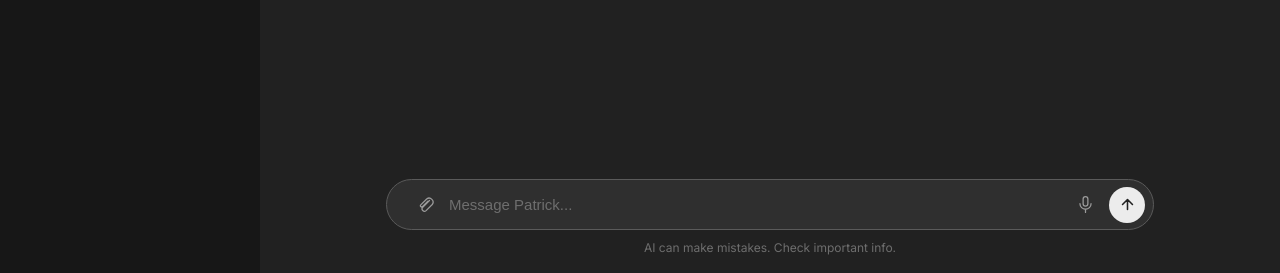
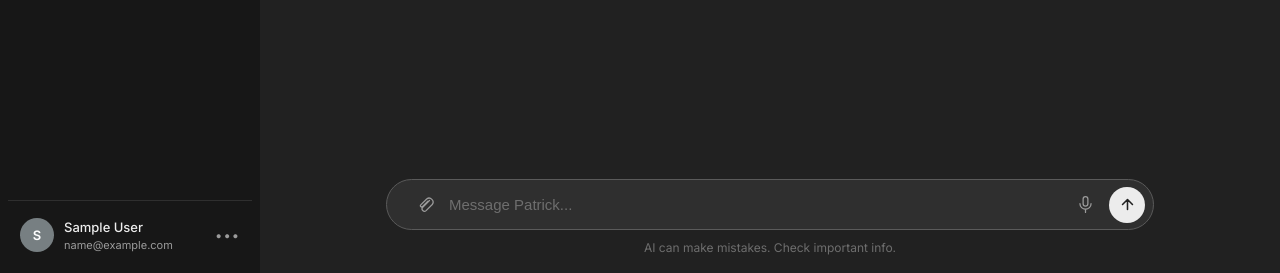
Before and after one commit to 10cpulkitpal-stack/patrick, a Flask app: page / in a window 1280 px wide. Shown: the part 527-800 px from the top of the page. Run offline with Flask 3, Linux system fonts and the light colour scheme; the visitor is signed in with stand-in values (Sample User, id 1); tables that the repository leaves empty hold one stand-in row (values such as "Sample post"); data that the repository does not hold is empty; some libraries are stand-ins or nearby versions.

Commit message:
Add user profile and password settings

```diff
--- a/app.py
+++ b/app.py
@@ -100,9 +100,22 @@ def init_db():
                 id VARCHAR(36) PRIMARY KEY,
                 email VARCHAR(320) NOT NULL UNIQUE,
                 password_hash TEXT NOT NULL,
-                created_at DOUBLE PRECISION NOT NULL
+                created_at DOUBLE PRECISION NOT NULL,
+                display_name VARCHAR(120),
+                auth_provider VARCHAR(20) NOT NULL DEFAULT 'password'
             )
         """))
+        # Add profile fields to existing databases without changing user data.
+        user_columns = {row["name"] for row in conn.execute(text("PRAGMA table_info(users)")).mappings()} if DATABASE_URL.startswith("sqlite") else {
+            row["column_name"] for row in conn.execute(text("""
+                SELECT column_name FROM information_schema.columns
+                WHERE table_name = 'users' AND table_schema = current_schema()
+            """)).mappings()
+        }
+        if "display_name" not in user_columns:
+            conn.execute(text("ALTER TABLE users ADD COLUMN display_name VARCHAR(120)"))
+        if "auth_provider" not in user_columns:
+            conn.execute(text("ALTER TABLE users ADD COLUMN auth_provider VARCHAR(20) NOT NULL DEFAULT 'password'"))
         conn.execute(text("""
             CREATE TABLE IF NOT EXISTS chats (
                 id VARCHAR(36) PRIMARY KEY,
@@ -132,7 +145,7 @@ def current_user():
     if not user_id:
         return None
     with engine.connect() as conn:
-        row = conn.execute(text("SELECT id, email FROM users WHERE id = :id"), {"id": user_id}).mappings().first()
+        row = conn.execute(text("SELECT id, email, display_name, auth_provider FROM users WHERE id = :id"), {"id": user_id}).mappings().first()
     return dict(row) if row else None
 
 
@@ -177,7 +190,43 @@ def me():
     user = current_user()
     if not user:
         return jsonify({"authenticated": False}), 401
-    return jsonify({"authenticated": True, "user": {"id": user["id"], "email": user["email"]}})
+    return jsonify({"authenticated": True, "user": user})
+
+
+@app.route("/api/profile", methods=["PATCH"])
+@login_required
+def update_profile():
+    user = current_user()
+    data = request.get_json(silent=True) or {}
+    display_name = (data.get("name") or "").strip()
+    if not display_name or len(display_name) > 120:
+        return jsonify({"error": "Name must be between 1 and 120 characters."}), 400
+    with engine.begin() as conn:
+        conn.execute(text("UPDATE users SET display_name = :name WHERE id = :id"), {"name": display_name, "id": user["id"]})
+    return jsonify({"name": display_name, "email": user["email"]})
+
+
+@app.route("/api/profile/password", methods=["POST"])
+@login_required
+def update_password():
+    user = current_user()
+    data = request.get_json(silent=True) or {}
+    current_password = data.get("current_password") or ""
+    new_password = data.get("new_password") or ""
+    google_verified_recently = time.time() - session.get("google_verified_at", 0) < 300
+    if len(new_password) < 8:
+        return jsonify({"error": "New password must be at least 8 characters."}), 400
+
+    with engine.begin() as conn:
+        row = conn.execute(text("SELECT password_hash, auth_provider FROM users WHERE id = :id"), {"id": user["id"]}).mappings().first()
+        if row["auth_provider"] != "google" and not google_verified_recently and not check_password_hash(row["password_hash"], current_password):
+            return jsonify({"error": "Current password is incorrect."}), 400
+        provider = "both" if row["auth_provider"] == "google" else row["auth_provider"]
+        conn.execute(text("UPDATE users SET password_hash = :password_hash, auth_provider = :provider WHERE id = :id"), {
+            "password_hash": generate_password_hash(new_password), "provider": provider, "id": user["id"]
+        })
+    session.pop("google_verified_at", None)
+    return jsonify({"status": "ok"})
 
 
 @app.route("/api/auth/register", methods=["POST"])
@@ -185,18 +234,21 @@ def register():
     data = request.get_json(silent=True) or {}
     email = (data.get("email") or "").strip().lower()
     password = data.get("password") or ""
+    display_name = (data.get("name") or "").strip()
 
     if "@" not in email or len(email) > 320:
         return jsonify({"error": "Enter a valid email address."}), 400
     if len(password) < 8:
         return jsonify({"error": "Password must be at least 8 characters."}), 400
+    if not display_name or len(display_name) > 120:
+        return jsonify({"error": "Name must be between 1 and 120 characters."}), 400
 
     try:
         with engine.begin() as conn:
             user_id = str(uuid.uuid4())
             conn.execute(
-                text("INSERT INTO users (id, email, password_hash, created_at) VALUES (:id, :email, :password_hash, :created_at)"),
-                {"id": user_id, "email": email, "password_hash": generate_password_hash(password), "created_at": time.time()},
+                text("INSERT INTO users (id, email, password_hash, created_at, display_name, auth_provider) VALUES (:id, :email, :password_hash, :created_at, :name, 'password')"),
+                {"id": user_id, "email": email, "password_hash": generate_password_hash(password), "created_at": time.time(), "name": display_name},
             )
     except IntegrityError:
         return jsonify({"error": "An account with that email already exists."}), 409
@@ -204,7 +256,7 @@ def register():
     session.clear()
     session["user_id"] = user_id
     session.permanent = True
-    return jsonify({"authenticated": True, "user": {"id": user_id, "email": email}}), 201
+    return jsonify({"authenticated": True, "user": {"id": user_id, "email": email, "display_name": display_name}}), 201
 
 
 @app.route("/api/auth/login", methods=["POST"])
@@ -254,27 +306,32 @@ def google_callback():
 
         with engine.begin() as conn:
             row = conn.execute(
-                text("SELECT id FROM users WHERE email = :email"), {"email": email}
+                text("SELECT id, display_name FROM users WHERE email = :email"), {"email": email}
             ).mappings().first()
             if row:
                 user_id = row["id"]
+                conn.execute(text("UPDATE users SET auth_provider = 'both', display_name = COALESCE(NULLIF(display_name, ''), :name) WHERE id = :id"), {
+                    "name": (profile.get("name") or "")[:120], "id": user_id
+                })
             else:
                 user_id = str(uuid.uuid4())
                 conn.execute(
                     text("""
-                        INSERT INTO users (id, email, password_hash, created_at)
-                        VALUES (:id, :email, :password_hash, :created_at)
+                        INSERT INTO users (id, email, password_hash, created_at, display_name, auth_provider)
+                        VALUES (:id, :email, :password_hash, :created_at, :name, 'google')
                     """),
                     {
                         "id": user_id,
                         "email": email,
                         "password_hash": generate_password_hash(uuid.uuid4().hex),
                         "created_at": time.time(),
+                        "name": (profile.get("name") or "")[:120],
                     },
                 )
 
         session.clear()
         session["user_id"] = user_id
+        session["google_verified_at"] = time.time()
         session.permanent = True
         return redirect(url_for("index"))
     except Exception:
@@ -294,9 +351,11 @@ def logout():
 @app.route("/")
 def index():
     # Keep authentication completely separate from the chat page.
-    if not current_user():
+    user = current_user()
+    if not user:
         return redirect(url_for("signin"))
-    return render_template("index.html")
+    can_set_password = user["auth_provider"] == "google" or time.time() - session.get("google_verified_at", 0) < 300
+    return render_template("index.html", user=user, can_set_password=can_set_password)
 
 
 @app.route("/signin")
--- a/static/script.js
+++ b/static/script.js
@@ -21,6 +21,12 @@ const attachmentPreview = document.getElementById('attachmentPreview');
 const attachmentThumb = document.getElementById('attachmentThumb');
 const attachmentName = document.getElementById('attachmentName');
 const attachmentRemove = document.getElementById('attachmentRemove');
+const accountButton = document.getElementById('accountButton');
+const profileDialog = document.getElementById('profileDialog');
+const profileForm = document.getElementById('profileForm');
+const profileError = document.getElementById('profileError');
+const passwordFeedback = document.getElementById('passwordFeedback');
+const passwordButton = document.getElementById('passwordButton');
 
 let pendingAttachment = null; // { kind: 'image'|'text'|'unsupported', name, dataUrl?, textContent? }
 
@@ -627,6 +633,73 @@ inputEl.addEventListener('keydown', (e) => {
 });
 newChatBtn.addEventListener('click', createNewChat);
 
+// ---------- account profile ----------
+
+accountButton.addEventListener('click', () => {
+  profileError.textContent = '';
+  passwordFeedback.textContent = '';
+  profileDialog.showModal();
+});
+
+profileDialog.addEventListener('click', (event) => {
+  if (event.target === profileDialog) profileDialog.close();
+});
+
+profileForm.addEventListener('submit', async (event) => {
+  event.preventDefault();
+  profileError.textContent = '';
+  const button = profileForm.querySelector('button[type="submit"]');
+  button.disabled = true;
+  try {
+    const res = await fetch('/api/profile', {
+      method: 'PATCH',
+      headers: { 'Content-Type': 'application/json' },
+      body: JSON.stringify({ name: document.getElementById('profileName').value })
+    });
+    const data = await res.json();
+    if (!res.ok) {
+      profileError.textContent = data.error || 'Unable to save your name.';
+      return;
+    }
+    document.getElementById('accountName').textContent = data.name;
+    document.getElementById('accountAvatar').textContent = data.name.trim().charAt(0).toUpperCase();
+    profileError.textContent = 'Name saved.';
+  } catch (error) {
+    profileError.textContent = 'Network error. Please try again.';
+  } finally {
+    button.disabled = false;
+  }
+});
+
+passwordButton.addEventListener('click', async () => {
+  passwordFeedback.textContent = '';
+  const currentPassword = document.getElementById('currentPassword');
+  const newPassword = document.getElementById('newPassword');
+  passwordButton.disabled = true;
+  try {
+    const res = await fetch('/api/profile/password', {
+      method: 'POST',
+      headers: { 'Content-Type': 'application/json' },
+      body: JSON.stringify({
+        current_password: currentPassword ? currentPassword.value : '',
+        new_password: newPassword.value
+      })
+    });
+    const data = await res.json();
+    if (!res.ok) {
+      passwordFeedback.textContent = data.error || 'Unable to update password.';
+      return;
+    }
+    if (currentPassword) currentPassword.value = '';
+    newPassword.value = '';
+    passwordFeedback.textContent = 'Password updated.';
+  } catch (error) {
+    passwordFeedback.textContent = 'Network error. Please try again.';
+  } finally {
+    passwordButton.disabled = false;
+  }
+});
+
 // ---------- init ----------
 
 async function init() {
--- a/static/style.css
+++ b/static/style.css
@@ -826,6 +826,82 @@ body.light-theme .chat-menu {
   background: var(--bg-composer); color: var(--text-primary); text-decoration: none; font-size: 14px; font-weight: 600;
   transition: background .15s ease, border-color .15s ease;
 }
+
+.account-footer {
+  flex-shrink: 0;
+  padding: 8px 4px 2px;
+  border-top: 1px solid var(--border);
+}
+.account-button {
+  width: 100%;
+  display: flex;
+  align-items: center;
+  gap: 10px;
+  padding: 9px 8px;
+  border: 0;
+  border-radius: 10px;
+  color: var(--text-primary);
+  background: transparent;
+  text-align: left;
+  cursor: pointer;
+}
+.account-button:hover { background: var(--bg-hover); }
+.account-avatar {
+  width: 34px;
+  height: 34px;
+  border-radius: 50%;
+  display: grid;
+  place-items: center;
+  flex: 0 0 auto;
+  background: #777f82;
+  color: #fff;
+  font-size: 13px;
+  font-weight: 600;
+}
+.account-label { min-width: 0; flex: 1; display: flex; flex-direction: column; gap: 3px; }
+.account-label strong, .account-label small { overflow: hidden; text-overflow: ellipsis; white-space: nowrap; }
+.account-label strong { font-size: 13px; font-weight: 500; }
+.account-label small { color: var(--text-secondary); font-size: 11px; }
+.account-menu-mark { color: var(--text-secondary); font-size: 13px; letter-spacing: 1px; }
+
+.profile-dialog {
+  width: min(440px, calc(100vw - 32px));
+  max-height: min(88vh, 760px);
+  overflow-y: auto;
+  padding: 24px;
+  border: 1px solid var(--border);
+  border-radius: 18px;
+  color: var(--text-primary);
+  background: var(--bg-sidebar);
+  box-shadow: 0 24px 80px rgba(0,0,0,.45);
+}
+.profile-dialog::backdrop { background: rgba(0,0,0,.62); backdrop-filter: blur(2px); }
+.profile-dialog-head { display: flex; justify-content: space-between; align-items: flex-start; margin-bottom: 20px; }
+.profile-dialog-head h2 { margin: 0; font-size: 20px; }
+.profile-dialog-head p { margin: 6px 0 0; color: var(--text-secondary); font-size: 13px; }
+.profile-close {
+  width: 32px; height: 32px; border: 0; border-radius: 8px; background: transparent;
+  color: var(--text-secondary); font-size: 24px; line-height: 1; cursor: pointer;
+}
+.profile-close:hover { color: var(--text-primary); background: var(--bg-hover); }
+.profile-form, .profile-security { display: flex; flex-direction: column; align-items: stretch; }
+.profile-dialog label { margin: 13px 0 7px; color: var(--text-secondary); font-size: 12px; }
+.profile-dialog input {
+  min-width: 0; padding: 11px 12px; border: 1px solid var(--border); border-radius: 9px;
+  outline: none; color: var(--text-primary); background: var(--bg-main); font: inherit; font-size: 14px;
+}
+.profile-dialog input:focus { border-color: #10a37f; box-shadow: 0 0 0 3px rgba(16,163,127,.14); }
+.profile-dialog input[readonly] { color: var(--text-secondary); }
+.profile-primary {
+  align-self: flex-end; margin-top: 12px; padding: 9px 14px; border: 0; border-radius: 8px;
+  color: #fff; background: #10a37f; font: 600 13px Inter, sans-serif; cursor: pointer;
+}
+.profile-primary:hover { background: #0d8f70; }
+.profile-primary:disabled { opacity: .65; cursor: wait; }
+.profile-feedback { min-height: 16px; margin-top: 8px; color: var(--text-secondary); font-size: 12px; }
+.profile-security { margin-top: 22px; padding-top: 18px; border-top: 1px solid var(--border); }
+.profile-security h3 { margin: 0; font-size: 15px; }
+.profile-password-note { margin: 6px 0 2px; color: var(--text-secondary); font-size: 12px; line-height: 1.5; }
 .google-signin:hover { background: var(--bg-main); border-color: #777; }
 .google-signin:focus-visible { outline: 3px solid rgba(66,133,244,.35); outline-offset: 2px; }
 .auth-divider { display: flex; align-items: center; gap: 12px; margin: 19px 0 7px; color: var(--text-secondary); font-size: 12px; }
--- a/templates/index.html
+++ b/templates/index.html
@@ -29,7 +29,41 @@
       </button>
     </div>
     <div class="chat-list" id="chatList"></div>
+    <div class="account-footer">
+      <button type="button" class="account-button" id="accountButton" aria-haspopup="dialog" aria-controls="profileDialog">
+        <span class="account-avatar" id="accountAvatar">{{ (user.display_name or user.email.split('@')[0])[:1]|upper }}</span>
+        <span class="account-label"><strong id="accountName">{{ user.display_name or user.email.split('@')[0] }}</strong><small>{{ user.email }}</small></span>
+        <span class="account-menu-mark" aria-hidden="true">•••</span>
+      </button>
+    </div>
   </div>
+
+  <dialog class="profile-dialog" id="profileDialog" aria-labelledby="profileTitle">
+    <form method="dialog" class="profile-dialog-head">
+      <div><h2 id="profileTitle">Profile</h2><p>Manage your account details.</p></div>
+      <button class="profile-close" aria-label="Close profile">×</button>
+    </form>
+    <form id="profileForm" class="profile-form">
+      <label for="profileName">Name</label>
+      <input id="profileName" name="name" maxlength="120" required value="{{ user.display_name or user.email.split('@')[0] }}">
+      <label for="profileEmail">Email</label>
+      <input id="profileEmail" type="email" readonly value="{{ user.email }}">
+      <div id="profileError" class="profile-feedback" role="status"></div>
+      <button class="profile-primary" type="submit">Save name</button>
+    </form>
+    <div class="profile-security">
+      <h3>Password</h3>
+      <p class="profile-password-note">Passwords are stored securely and can’t be viewed. You can set a new one here.</p>
+      {% if not can_set_password %}
+      <label for="currentPassword">Current password</label>
+      <input id="currentPassword" type="password" autocomplete="current-password" placeholder="Current password">
+      {% endif %}
+      <label for="newPassword">New password</label>
+      <input id="newPassword" type="password" autocomplete="new-password" minlength="8" placeholder="At least 8 characters">
+      <div id="passwordFeedback" class="profile-feedback" role="status"></div>
+      <button class="profile-primary" id="passwordButton" type="button">Update password</button>
+    </div>
+  </dialog>
 
   <div class="sidebar-backdrop" id="sidebarBackdrop"></div>
 
--- a/templates/signup.html
+++ b/templates/signup.html
@@ -23,6 +23,8 @@
   </a>
   <div class="auth-divider"><span>or sign up with email</span></div>
   <form id="authForm">
+    <label for="name">Name</label>
+    <input id="name" type="text" autocomplete="name" placeholder="Your name" maxlength="120" required>
     <label for="email">Email</label>
     <input id="email" type="email" autocomplete="email" placeholder="you@example.com" required>
     <label for="password">Password</label>
@@ -39,7 +41,7 @@ form.addEventListener('submit',async(e)=>{
  e.preventDefault(); error.textContent='';
  const button=form.querySelector('button'); button.disabled=true; button.textContent='Creating...';
  try {
-   const res=await fetch('/api/auth/register',{method:'POST',headers:{'Content-Type':'application/json'},body:JSON.stringify({email:document.getElementById('email').value,password:document.getElementById('password').value})});
+   const res=await fetch('/api/auth/register',{method:'POST',headers:{'Content-Type':'application/json'},body:JSON.stringify({name:document.getElementById('name').value,email:document.getElementById('email').value,password:document.getElementById('password').value})});
    const data=await res.json();
    if(!res.ok){error.textContent=data.error||'Unable to create account.';return;}
    window.location.href='/';
```
